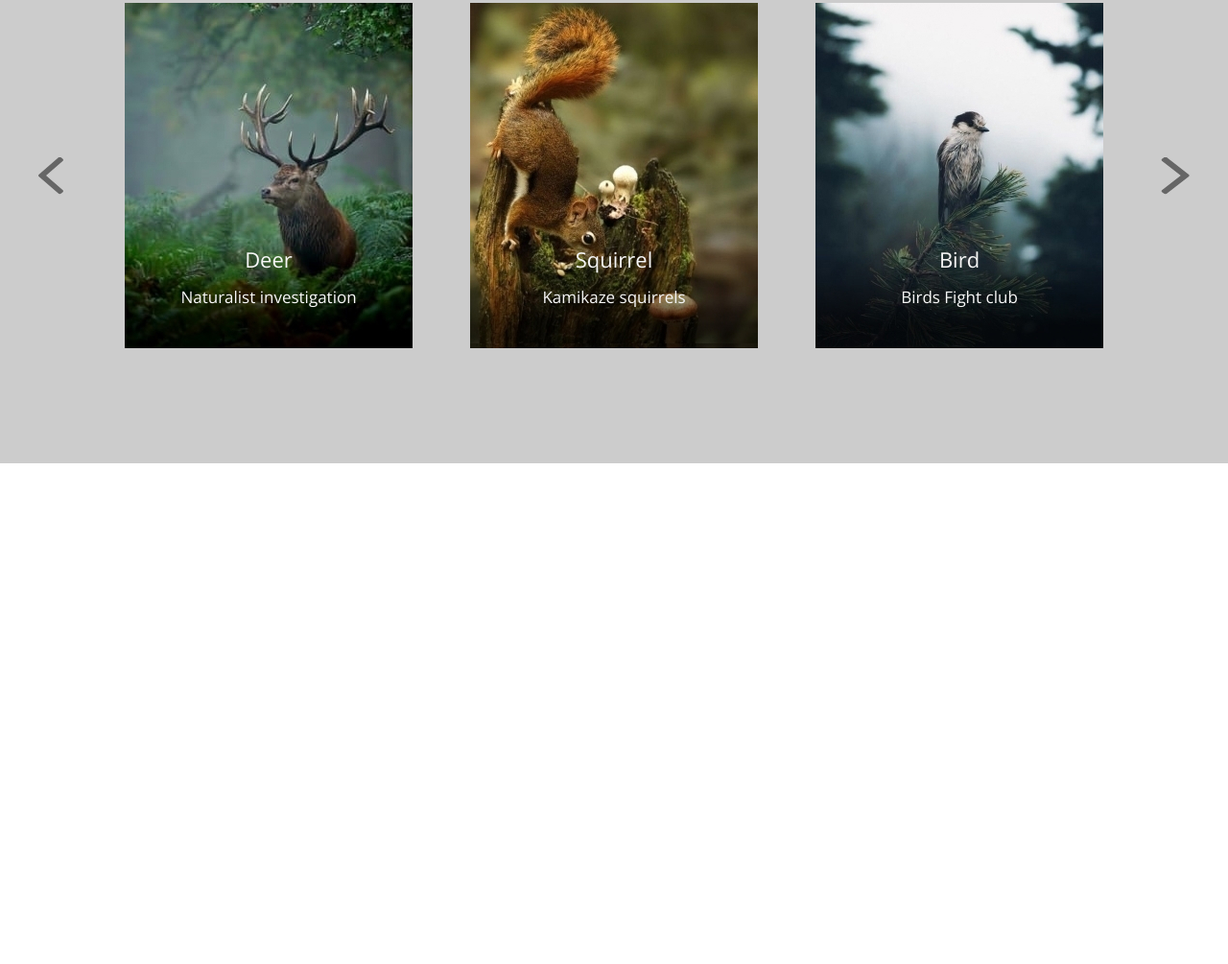
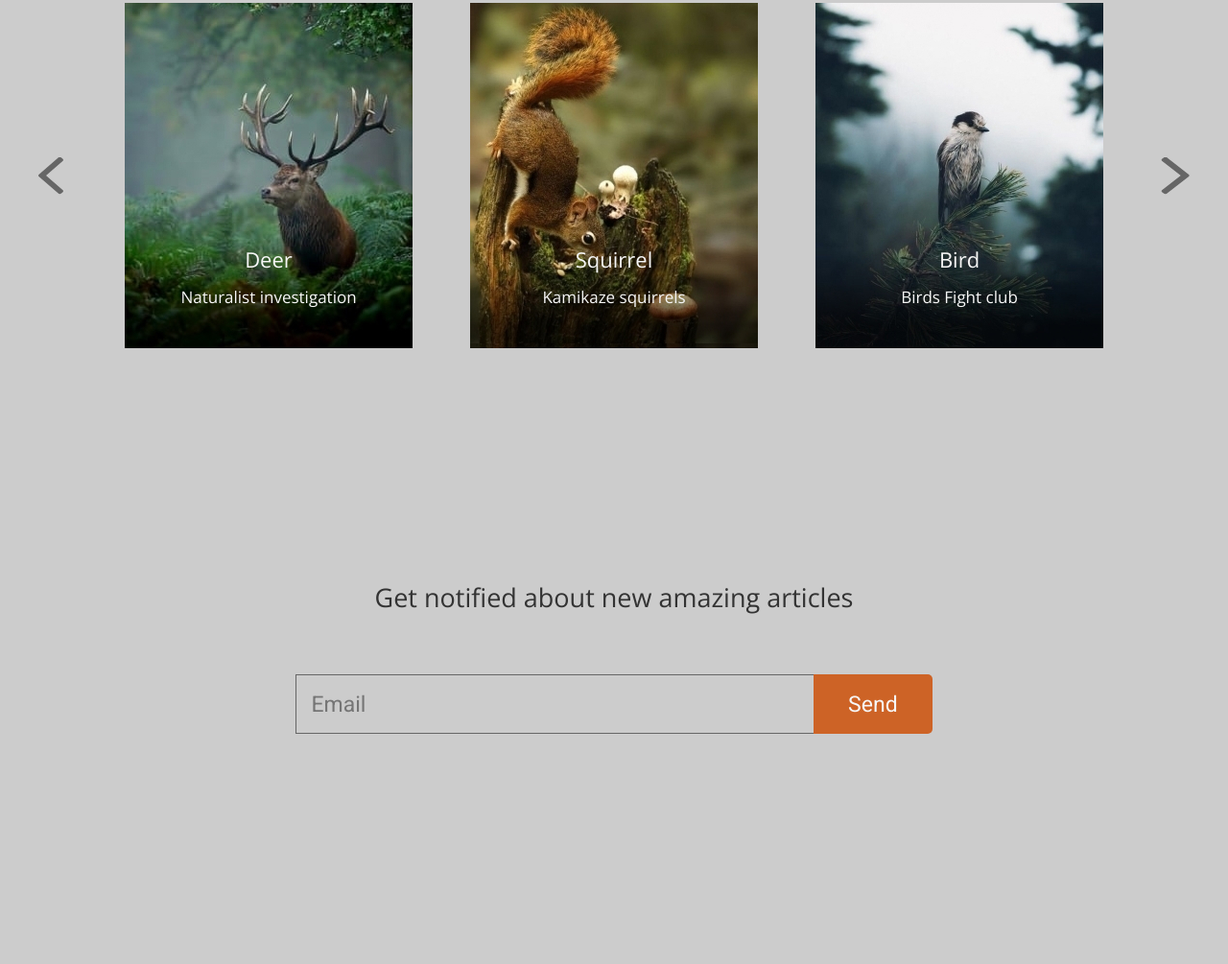
Before and after one commit to SergeyTokareff/wildlife, a website: page src/index.html in a window 1280 px wide. Shown: the part 1144-2149 px from the top of the page at 96% size. Before the commit the page ends 1627 px from the top, so only its background shows below. Drawn offline with nearby package versions, Linux system fonts and the light colour scheme; files that its build step writes are made by us from their sources.

Commit message:
feat: add section Get notified

```diff
--- a/src/index.html
+++ b/src/index.html
@@ -76,23 +76,33 @@
       <section class="latest-articles">
         <div class="container latest-articles__container">
           <div class="latest-articles__text">
-            <h3 class="latest-articles__title">Latest articles</h3>
+            <h2 class="latest-articles__title">Latest articles</h2>
             <p class="latest-articles__subtitle">Breaking news from the wild</p>
           </div>
           <div class="slider">
             <div class="slider__controls">
               <a href="">
-                <img class="slider__arrow arrow-prev" src="./img/arrow-prev.svg" alt="Arrow prev" />
+                <img
+                  class="slider__arrow arrow-prev"
+                  src="./img/arrow-prev.svg"
+                  alt="Arrow prev"
+                />
               </a>
               <a href="">
-                <img class="slider__arrow arrow-next" src="./img/arrow-next.svg" alt="Arrow next" />
+                <img
+                  class="slider__arrow arrow-next"
+                  src="./img/arrow-next.svg"
+                  alt="Arrow next"
+                />
               </a>
             </div>
             <div class="slider__content">
               <ul class="slider__list">
                 <li class="slider__item deer">
                   <h4 class="slider__item-title">Deer</h4>
-                  <span class="slider__item-subtitle">Naturalist investigation</span>
+                  <span class="slider__item-subtitle"
+                    >Naturalist investigation</span
+                  >
                 </li>
                 <li class="slider__item squirrel">
                   <h4 class="slider__item-title">Squirrel</h4>
@@ -107,6 +117,19 @@
           </div>
         </div>
       </section>
+
+      <!-- GET NOTIFIED -->
+      <section class="get-notified">
+        <div class="container get-notified__container">
+          <h3 class="get-notified__title">
+            Get notified about new amazing articles
+          </h3>
+          <form action="get" class="get-notified__form">
+            <input type="text" class="get-notified__email" placeholder="Email" />
+            <input type="submit" class="get-notified__submit" value="Send" />
+          </form>
+        </div>
+      </section>
     </div>
   </body>
 </html>
--- /dev/null
+++ b/src/styles/blocks/_get-notified.scss
@@ -0,0 +1,66 @@
+.get-notified {
+  background: #cccccc;
+}
+
+.get-notified__container {
+  display: flex;
+  flex-direction: column;
+  align-items: center;
+  justify-content: center;
+  padding: rem(120px) 0 rem(240px);
+}
+
+.get-notified__title {
+  font-weight: normal;
+  font-size: rem(27px);
+  line-height: rem(40px);
+  color: $font-dark;
+  margin-bottom: rem(60px);
+}
+
+.get-notified__form {
+  height: rem(62px);
+}
+
+.get-notified__email {
+  font-family: "Roboto", sans-serif;
+  font-size: rem(23px);
+  font-weight: normal;
+  line-height: rem(27px);
+  height: 100%;
+  padding: 0 rem(15px);
+  width: rem(540px);
+  background: transparent;
+  border: none;
+  border: 1px solid $font-grey;
+  border-right: none;
+  margin-right: -5px;
+
+  &:focus,
+  &:active {
+    outline: none;
+  }
+}
+
+.get-notified__submit {
+  font-family: "Roboto", sans-serif;
+  font-size: rem(23px);
+  font-weight: normal;
+  line-height: rem(27px);
+  padding: 0 rem(36px);
+  height: 100%;
+  border-radius: 0 5px 5px 0;
+  border: none;
+  color: $font-light;
+  background: $orange-main;
+
+  &:hover {
+    background: $orange-light;
+  }
+
+  &:active,
+  &:focus {
+    background: $orange-dark;
+    outline: none;
+  }
+}
--- a/src/styles/blocks/_hero.scss
+++ b/src/styles/blocks/_hero.scss
@@ -1,9 +1,9 @@
 .hero {
-    background-color: #02160b;
-    background-image: url('../../img/header-bg.jpg');
-    background-repeat: no-repeat;
-    background-size: 100% 100%;
-    display: flex;
-    flex-direction: column;
-    min-height: 779px;
+  background-color: #02160b;
+  background-image: url("../../img/header-bg.jpg");
+  background-repeat: no-repeat;
+  background-position: center top;
+  display: flex;
+  flex-direction: column;
+  min-height: 779px;
 }
--- a/src/styles/blocks/_latest-articles.scss
+++ b/src/styles/blocks/_latest-articles.scss
@@ -35,6 +35,7 @@
   position: absolute;
   top: 50%;
   transform: translate(0, -50%);
+  z-index: 1;
 
   &:hover {
     opacity: 0.3;
@@ -51,7 +52,8 @@
 
 .slider__list {
   display: flex;
-  justify-content: center;
+  justify-content: space-between;
+  padding: 0 7.5%;
 }
 
 .slider__item {
@@ -68,7 +70,6 @@
 
 .squirrel {
   background-image: url("../../img/squirrel.jpg");
-  margin: 0 rem(60px);
 }
 
 .bird {
```
